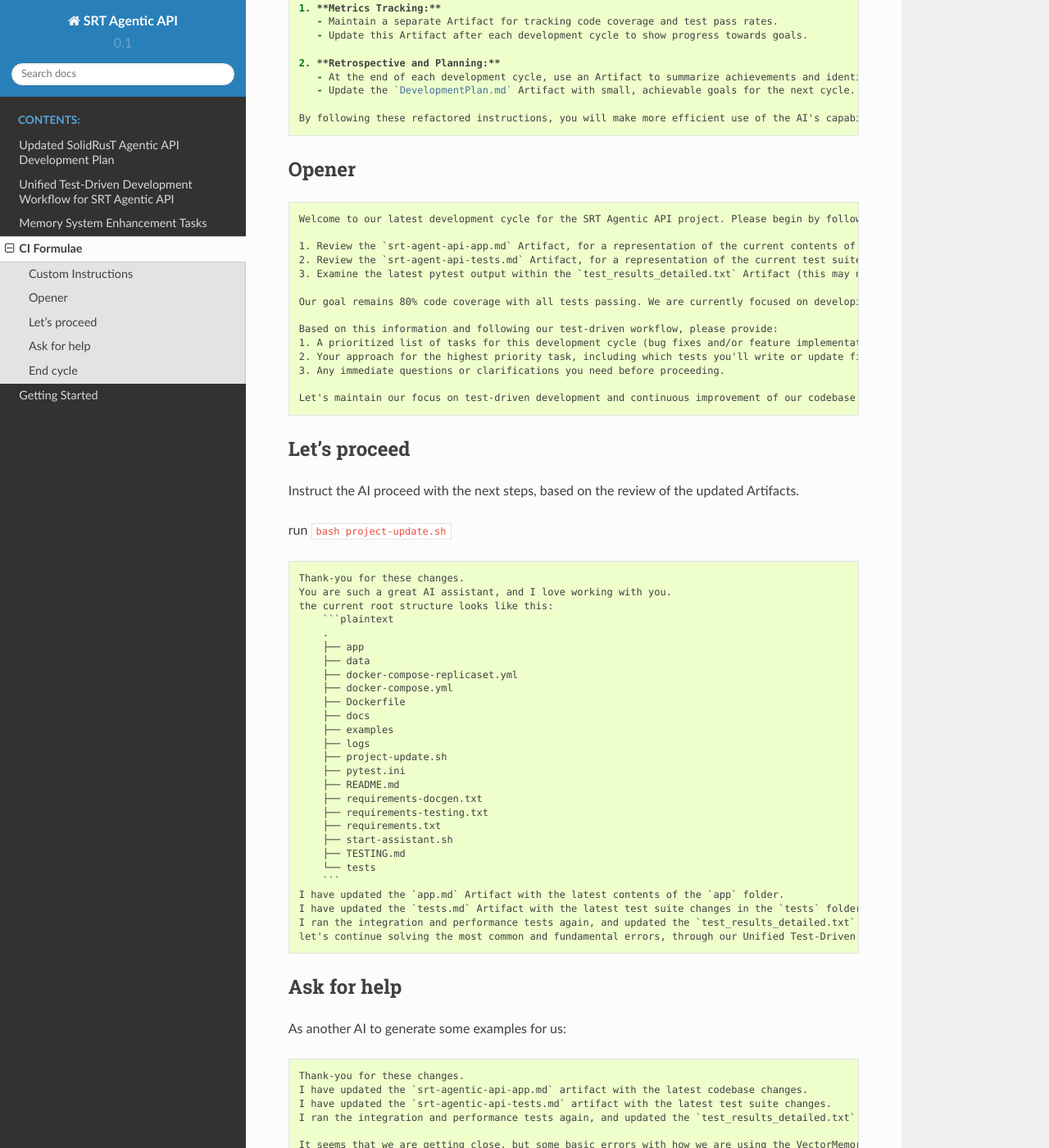
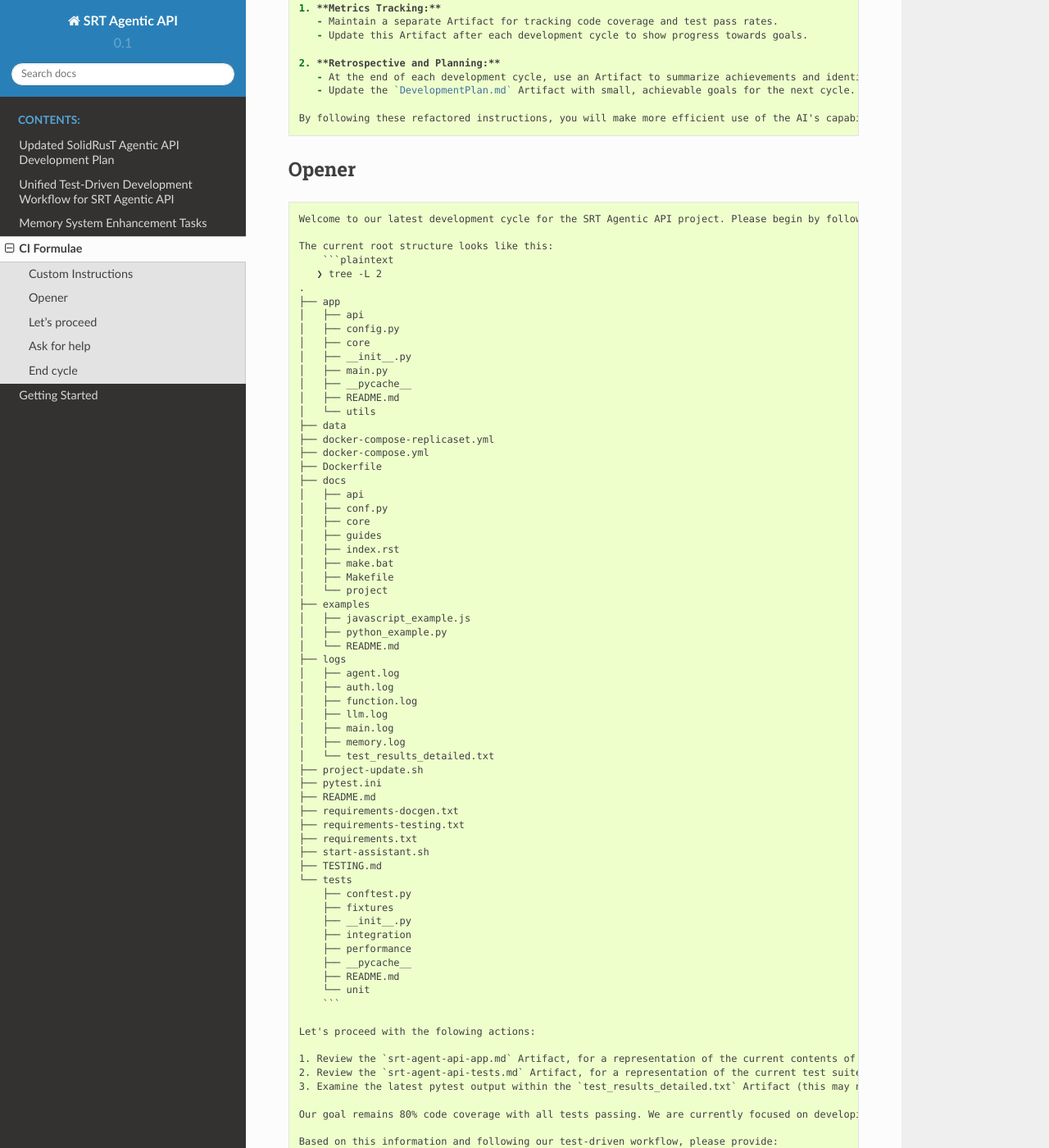
Before and after one commit to suparious/srt-agentic-api, a Sphinx documentation site: the page built from docs/project/custom_instructions.md, in a window 1280 px wide and 1400 px high, scrolled down 2053 px. Shown: the whole window at 82% size. Built offline with Sphinx 7.4.7 and the Read the Docs theme 2.0.0, drawn with Linux system fonts in a browser that asks for light colours; pages that are not in the unit, such as notebooks, are missing from menus; some of the changed text lies outside the part shown.

Commit message:
update instructions with directory tree

````diff
--- a/docs/project/custom_instructions.md
+++ b/docs/project/custom_instructions.md
@@ -110,6 +110,65 @@ By following these refactored instructions, you will make more efficient use of
 ```plaintext
 Welcome to our latest development cycle for the SRT Agentic API project. Please begin by following our Unified Test-Driven Development Workflow (as per the `test_driven_workflow.md` artifact):
 
+The current root structure looks like this:
+    ```plaintext
+   ❯ tree -L 2
+.
+├── app
+│   ├── api
+│   ├── config.py
+│   ├── core
+│   ├── __init__.py
+│   ├── main.py
+│   ├── __pycache__
+│   ├── README.md
+│   └── utils
+├── data
+├── docker-compose-replicaset.yml
+├── docker-compose.yml
+├── Dockerfile
+├── docs
+│   ├── api
+│   ├── conf.py
+│   ├── core
+│   ├── guides
+│   ├── index.rst
+│   ├── make.bat
+│   ├── Makefile
+│   └── project
+├── examples
+│   ├── javascript_example.js
+│   ├── python_example.py
+│   └── README.md
+├── logs
+│   ├── agent.log
+│   ├── auth.log
+│   ├── function.log
+│   ├── llm.log
+│   ├── main.log
+│   ├── memory.log
+│   └── test_results_detailed.txt
+├── project-update.sh
+├── pytest.ini
+├── README.md
+├── requirements-docgen.txt
+├── requirements-testing.txt
+├── requirements.txt
+├── start-assistant.sh
+├── TESTING.md
+└── tests
+    ├── conftest.py
+    ├── fixtures
+    ├── __init__.py
+    ├── integration
+    ├── performance
+    ├── __pycache__
+    ├── README.md
+    └── unit
+    ```
+
+Let's proceed with the folowing actions:
+
 1. Review the `srt-agent-api-app.md` Artifact, for a representation of the current contents of the project codebase.
 2. Review the `srt-agent-api-tests.md` Artifact, for a representation of the current test suite.
 3. Examine the latest pytest output within the `test_results_detailed.txt` Artifact (this may not exist on a fresh development cycle).
@@ -117,6 +176,7 @@ Welcome to our latest development cycle for the SRT Agentic API project. Please
 Our goal remains 80% code coverage with all tests passing. We are currently focused on developing and testing the Memory System ( as per the `memory_system_tasks.md` artifact). Refer to the `development_plan.md` artifact for our long-term roadmap.
 
 Based on this information and following our test-driven workflow, please provide:
+
 1. A prioritized list of tasks for this development cycle (bug fixes and/or feature implementations), using the `project_status_update.md` Artifact.
 2. Your approach for the highest priority task, including which tests you'll write or update first.
 3. Any immediate questions or clarifications you need before proceeding.
@@ -133,27 +193,6 @@ run `bash project-update.sh`
 ```plaintext
 Thank-you for these changes.
 You are such a great AI assistant, and I love working with you.
-the current root structure looks like this:
-    ```plaintext
-    .
-    ├── app
-    ├── data
-    ├── docker-compose-replicaset.yml
-    ├── docker-compose.yml
-    ├── Dockerfile
-    ├── docs
-    ├── examples
-    ├── logs
-    ├── project-update.sh
-    ├── pytest.ini
-    ├── README.md
-    ├── requirements-docgen.txt
-    ├── requirements-testing.txt
-    ├── requirements.txt
-    ├── start-assistant.sh
-    ├── TESTING.md
-    └── tests
-    ```
 I have updated the `app.md` Artifact with the latest contents of the `app` folder.
 I have updated the `tests.md` Artifact with the latest test suite changes in the `tests` folder.
 I ran the integration and performance tests again, and updated the `test_results_detailed.txt` artifact with the latest detailed results.
````
